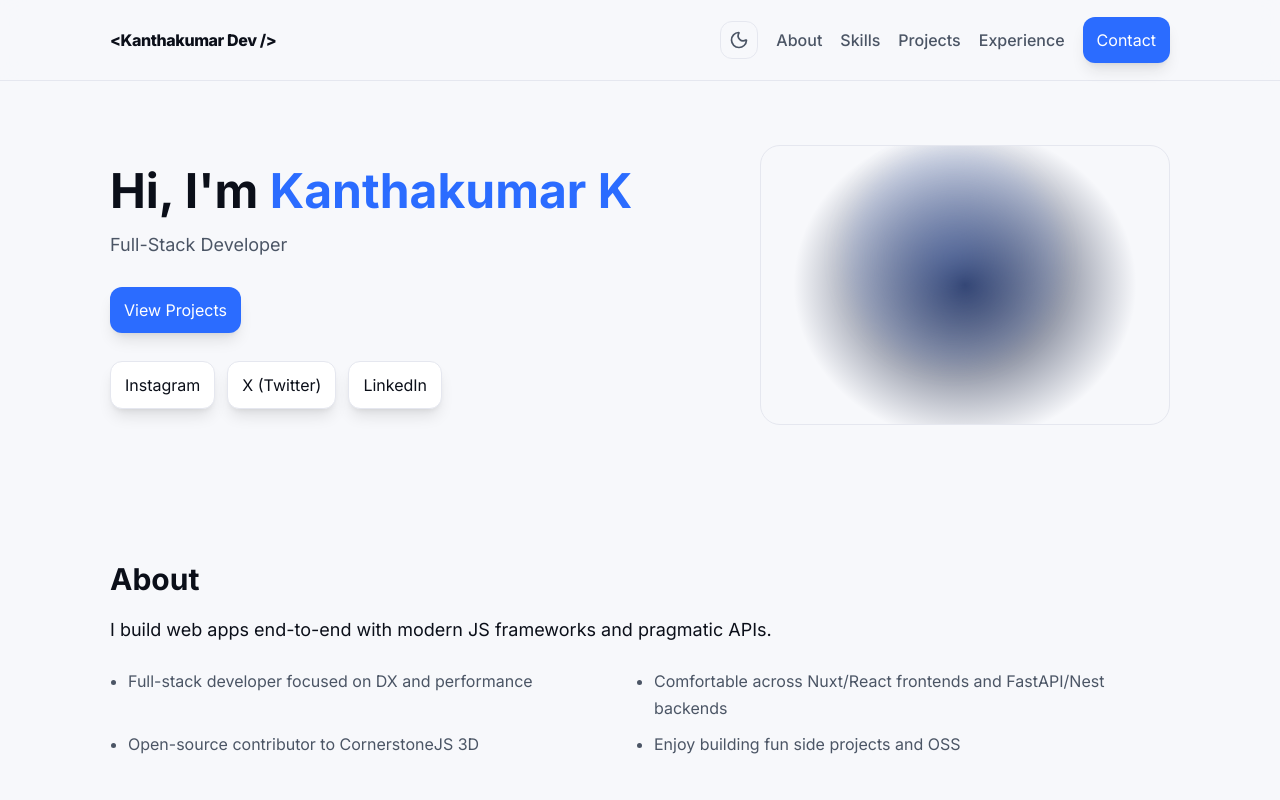
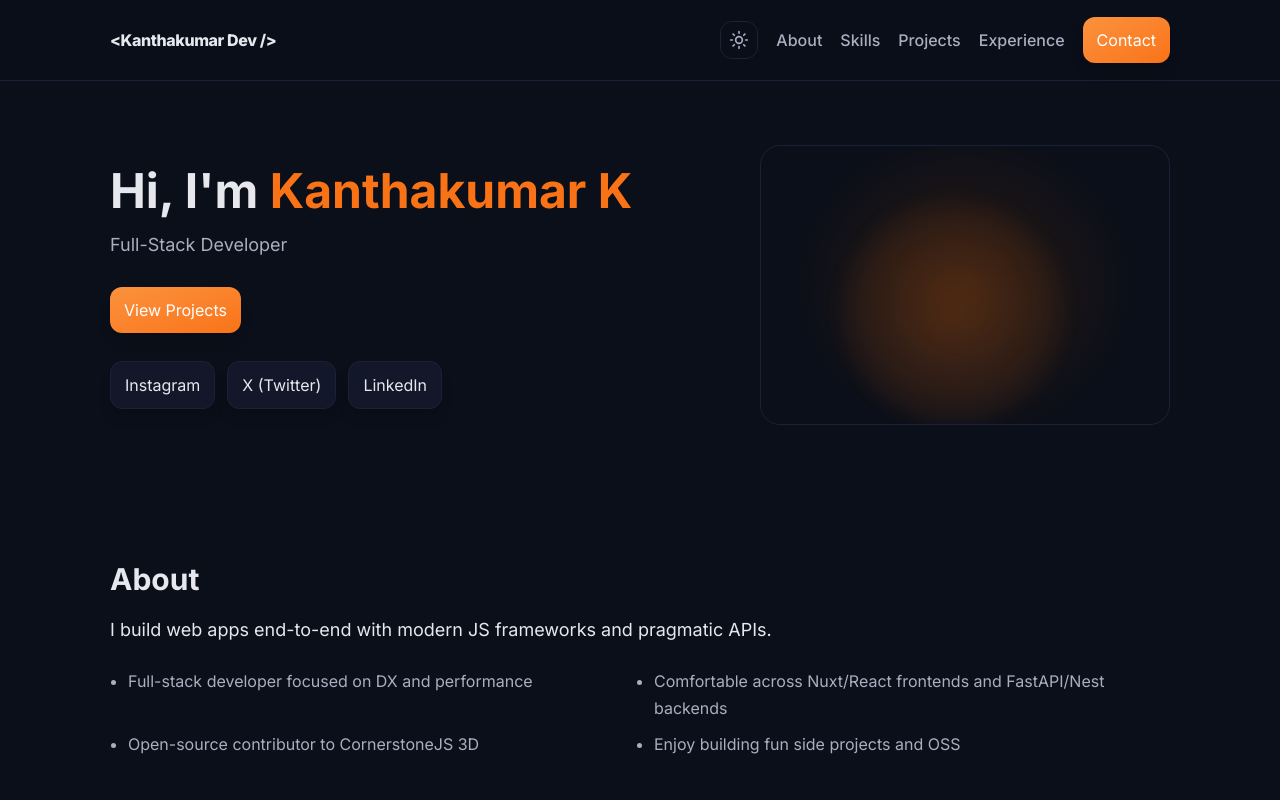
Before and after one commit to Kantha2004/kk-dev-portfolio, a React (Vite) app: page / in a window 1280 px wide. Shown: the top 800 px of the page. Built offline with nearby package versions, Linux system fonts and the light colour scheme.

Commit message:
fix: update theme initialization and enhance hero component styles

```diff
--- a/src/App.tsx
+++ b/src/App.tsx
@@ -14,7 +14,7 @@ const App: React.FC = () => {
   const [theme, setTheme] = useState<'light' | 'dark'>(() => {
     const stored = localStorage.getItem('theme');
     if (stored === 'light' || stored === 'dark') return stored;
-    return window.matchMedia('(prefers-color-scheme: dark)').matches ? 'dark' : 'light';
+    return 'dark';
   });
 
   useEffect(() => {
--- a/src/components/Hero.tsx
+++ b/src/components/Hero.tsx
@@ -34,8 +34,8 @@ const Hero: React.FC<HeroProps> = ({ name, role, socials }) => {
           ))}
         </div>
       </div>
-      <div className="relative h-70 rounded-[20px] bg-[radial-gradient(60%_80%_at_50%_50%,#1a2442_0%,rgba(26,36,66,0)_70%)] border border-border overflow-hidden hidden md:block" aria-hidden="true">
-        <div className="absolute w-[220px] h-[220px] bg-[radial-gradient(circle,rgba(122,162,255,0.35),rgba(122,162,255,0))] rounded-full top-[20%] left-[20%] blur-[10px] animate-bounce"></div>
+      <div className="relative h-70 rounded-[20px] bg-[radial-gradient(60%_80%_at_50%_50%,var(--hero-glow)_0%,transparent_70%)] border border-border overflow-hidden hidden md:block" aria-hidden="true">
+        <div className="absolute w-[220px] h-[220px] bg-[radial-gradient(circle,var(--hero-bubble),transparent)] rounded-full top-[20%] left-[20%] blur-[10px] animate-float"></div>
       </div>
     </section>
   );
--- a/src/index.css
+++ b/src/index.css
@@ -16,11 +16,13 @@
   --bg-elev: #121829;
   --text: #e6e8ee;
   --muted: #a7b0c0;
-  --accent: #6aa1ff;
-  --primary: #7aa2ff;
+  --accent: #f97316;
+  --primary: #fb923c;
   --card: #0f1424;
   --border: #1a2238;
   --shadow: 0 10px 30px rgba(0,0,0,0.35);
+  --hero-glow: #2a1a12;
+  --hero-bubble: rgba(249, 115, 22, 0.2);
 }
 
 .light {
@@ -28,11 +30,23 @@
   --bg-elev: #ffffff;
   --text: #0b0f19;
   --muted: #4b5565;
-  --accent: #2b6cff;
-  --primary: #2b6cff;
+  --accent: #ea580c;
+  --primary: #f97316;
   --card: #ffffff;
   --border: #e5e7ef;
   --shadow: 0 10px 25px rgba(0,0,0,0.08);
+  --hero-glow: #fff7ed;
+  --hero-bubble: rgba(249, 115, 22, 0.15);
+}
+
+@keyframes float {
+  0%, 100% { transform: translateY(0) translateX(0); }
+  33% { transform: translateY(-10px) translateX(5px); }
+  66% { transform: translateY(5px) translateX(-5px); }
+}
+
+.animate-float {
+  animation: float 8s ease-in-out infinite;
 }
 
 @layer base {
```
